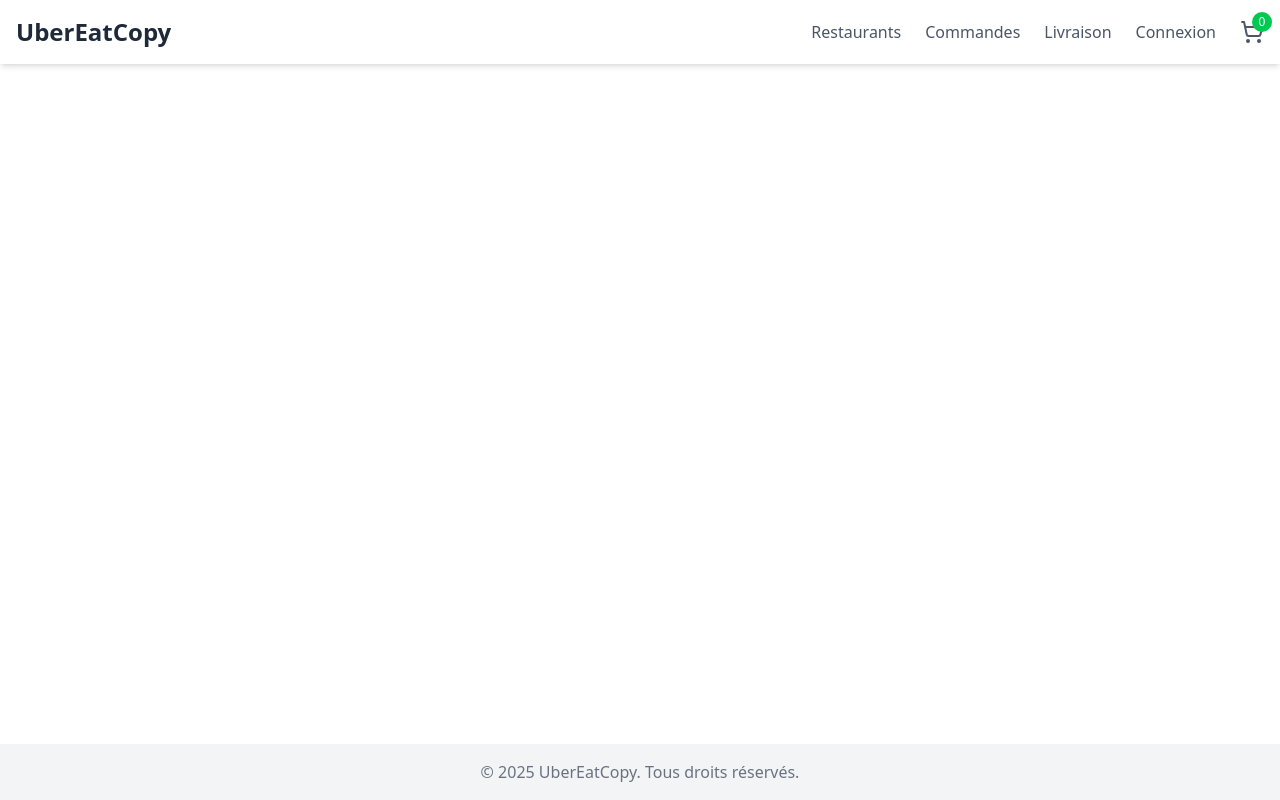
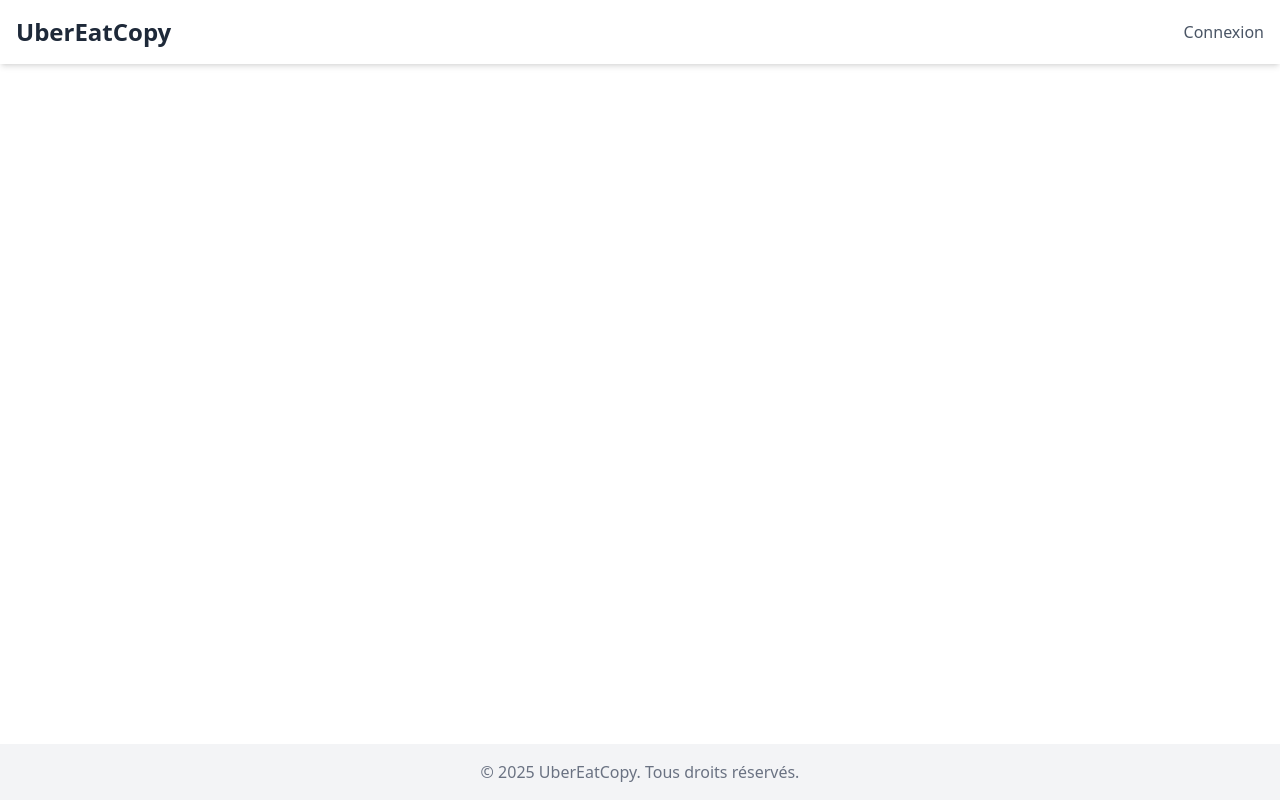
Before and after one commit to Mounib-dev/uber-like-frontend, a React (Vite) app: page / in a window 1280 px wide. Built offline with nearby package versions, Linux system fonts and the light colour scheme.

Commit message:
Adapting navbar to user role

```diff
--- a/src/components/layout/Navbar.jsx
+++ b/src/components/layout/Navbar.jsx
@@ -1,30 +1,64 @@
 import { Link } from "react-router-dom";
 import { ShoppingCart } from "lucide-react";
+import { useAuth } from "../../context/AuthContext";
+import { LogOut } from "lucide-react";
 
 export default function Navbar() {
+  const { isLoggedIn, logout, userRole } = useAuth();
+  console.log(userRole);
   return (
-    <nav className="bg-white shadow-md p-4 flex justify-between items-center">
+    <nav className="flex items-center justify-between bg-white p-4 shadow-md">
       <div className="text-2xl font-bold text-gray-800">UberEatCopy</div>
       <div className="flex items-center space-x-6">
-        <Link to="/restaurants" className="text-gray-600 hover:text-green-500">
+        {isLoggedIn && (
+          <>
+            {userRole === "client" && (
+              <Link
+                to="/restaurants"
+                className="text-gray-600 hover:text-green-500"
+              >
                 Restaurants
               </Link>
+            )}
+
+            {(userRole === "client" || userRole === "chef") && (
               <Link to="/order" className="text-gray-600 hover:text-green-500">
                 Commandes
               </Link>
-        <Link to="/livraison" className="text-gray-600 hover:text-green-500">
+            )}
+
+            {userRole === "livreur" && (
+              <Link
+                to="/livraison"
+                className="text-gray-600 hover:text-green-500"
+              >
                 Livraison
               </Link>
+            )}
+
+            <LogOut
+              onClick={logout}
+              className="text-gray-600 hover:text-green-500"
+            />
+
+            <Link
+              to="/panier"
+              className="relative text-gray-600 hover:text-green-500"
+            >
+              <ShoppingCart size={24} />
+
+              <span className="absolute -top-2 -right-2 flex h-5 w-5 items-center justify-center rounded-full bg-green-500 text-xs text-white">
+                0
+              </span>
+            </Link>
+          </>
+        )}
+
+        {!isLoggedIn && (
           <Link to="/login" className="text-gray-600 hover:text-green-500">
             Connexion
           </Link>
-
-
-        <Link to="/panier" className="relative text-gray-600 hover:text-green-500">
-          <ShoppingCart size={24} />
-
-           <span className="absolute -top-2 -right-2 bg-green-500 text-white text-xs w-5 h-5 rounded-full flex items-center justify-center">0</span>
-        </Link>
+        )}
       </div>
     </nav>
   );
```
Lines whose indentation alone changed are shown as unchanged.
